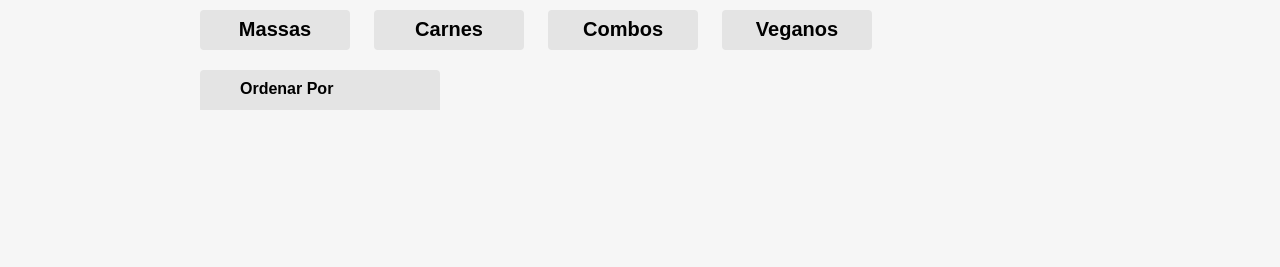
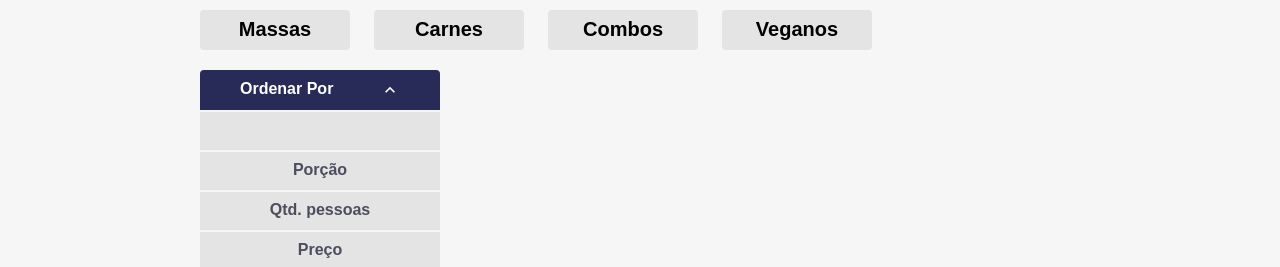
Before and after one commit to kelvincharlesdev/aluroni, a React (Create React App) app: page / in a window 1280 px wide. Both pictures are taken after a click on the button "Ordenar Por". Shown: the part 644-911 px from the top of the page. Before the commit the page ends 834 px from the top, so only its background shows below. Built offline with nearby package versions, Linux system fonts and the light colour scheme; a web font is replaced by a local one.

Commit message:
feat: adiciona estado ordenador no componete Ordenador

```diff
--- a/src/pages/Cardapio/Ordenador/index.tsx
+++ b/src/pages/Cardapio/Ordenador/index.tsx
@@ -1,20 +1,47 @@
-import styles from "./Ordenador.module.scss"
-import opcoes from "./opcoes.json"
+import { useState } from "react";
+import styles from "./Ordenador.module.scss";
+import opcoes from "./opcoes.json";
+import classNames from "classnames";
+import { MdKeyboardArrowDown, MdKeyboardArrowUp } from "react-icons/md";
 
-export const Ordenador  = () => {
-    return (
-        <button className={styles.ordenador}>
+interface Props {
+    ordenador: string;
+    setOrdenador:  React.Dispatch<React.SetStateAction<string>>
+}
 
-            <span>Ordenar Por</span>
+export const Ordenador = ({ordenador, setOrdenador}: Props) => {
+  const [aberto, setAberto] = useState(false);
 
-            <div className={styles.ordenador__options}>
-                {opcoes.map(opcao => (
-                    <div className={styles.ordenador__option} key={opcao.value}>
-                        {opcao.nome}
-                    </div>
-                ))}
+  const nomeOrdenador = ordenador && opcoes.find(opcao => opcao.value === ordenador)?.nome
 
-            </div>
-        </button>
-    )
-}
+  return (
+    <button
+      className={classNames({
+        [styles.ordenador]: true,
+        [styles["ordenador--ativo"]]: ordenador !== ""
+      })}
+      onClick={() => setAberto(!aberto)}
+      onBlur={() => setAberto(false)}
+    >
+      <span>{nomeOrdenador || "Ordenar Por"}</span>
+
+      {aberto ? (
+        <MdKeyboardArrowUp size={20} />
+      ) : (
+        <MdKeyboardArrowDown size={20} />
+      )}
+      <div
+        className={classNames({
+          [styles.ordenador__options]: true,
+          [styles["ordenador__options--ativo"]]: aberto,
+        })}
+      >
+        {opcoes.map((opcao) => (
+          <div className={styles.ordenador__option} key={opcao.value} onClick={() =>setOrdenador(opcao.value)}>
+            {opcao.nome}
+          </div>
+        ))}
+      </div>
+    </button>
+  );
+};
```
